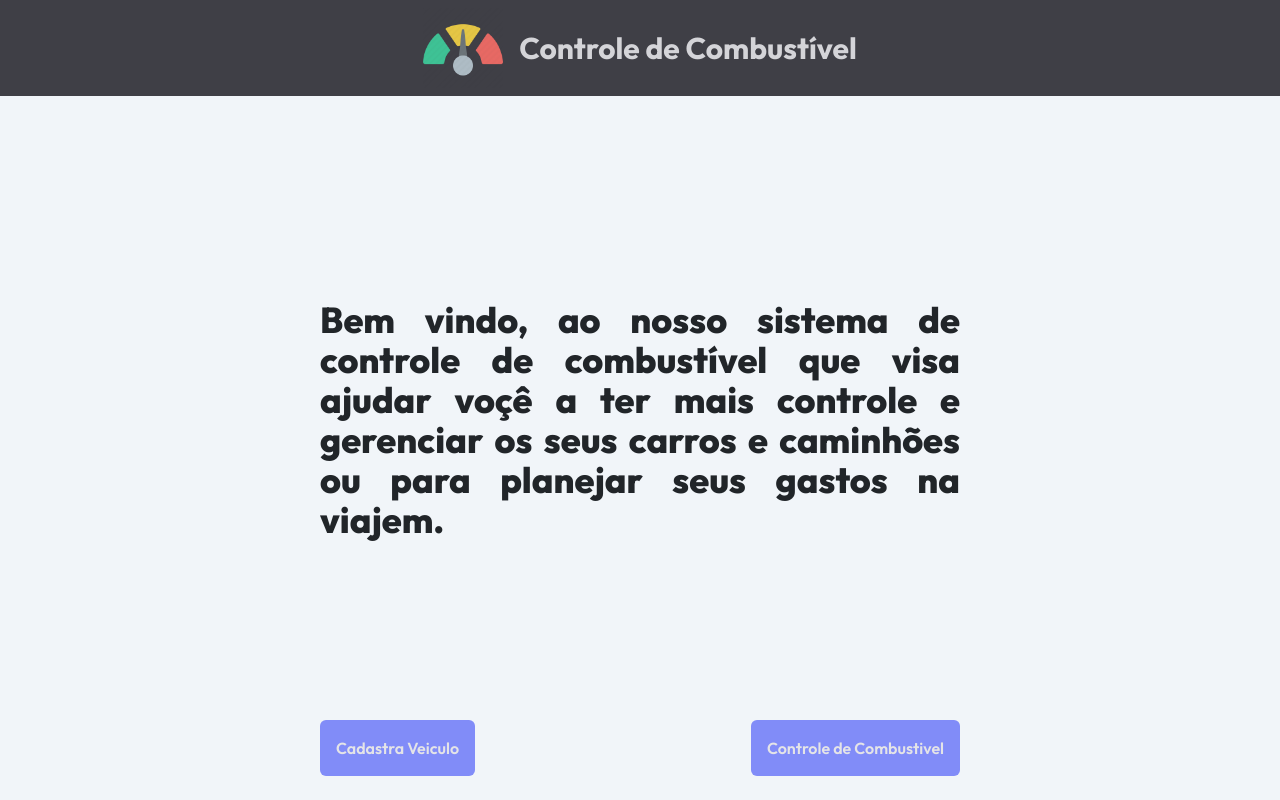
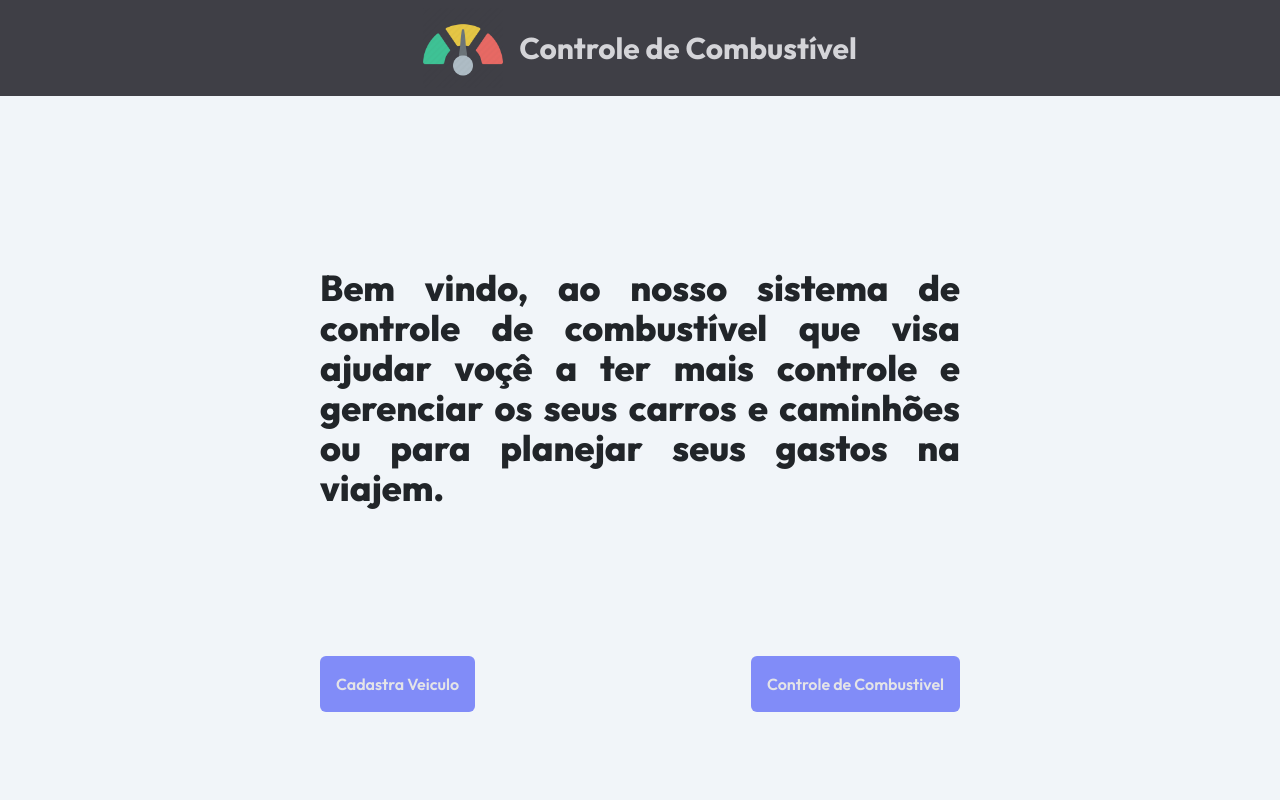
Before and after one commit to Andre-Oliveiraa/Controle_de_Combustivel, a React (Vite) app: page / in a window 1280 px wide. Shown: the top 800 px of the page. Built offline with nearby package versions, Linux system fonts and the light colour scheme.

Commit message:
Finalização do Projeto

```diff
--- a/src/routes/PrimaryWindows/App.tsx
+++ b/src/routes/PrimaryWindows/App.tsx
@@ -8,7 +8,7 @@ import { Github } from 'lucide-react';
 export default function App() {
 
     return (
-        <div className='w-screen h-screen flex flex-col items-center bg-slate-100 font-outfit gap-44'>
+        <div className='w-full h-screen flex flex-col items-center bg-slate-100 font-outfit gap-36'>
 
             <HeaderRoot>
                 <HeaderIcon src='Logo.png' />
@@ -27,7 +27,7 @@ export default function App() {
                 </Link>
 
             </div>
-            <footer className='w-screen h-1/2 pl-20'>
+            <footer className='w-full pl-20'>
                 <a href="https://github.com/Andre-Oliveiraa/Controle_de_Combustivel" target='_blank' className='w-10 h-10 flex flex-row justify-center items-center rounded-full p-2 bg-zinc-600 hover:bg-zinc-400 cursor-pointer text-slate-100 hover:text-black transition-all'>
                     <Github />
                 </a>
```
